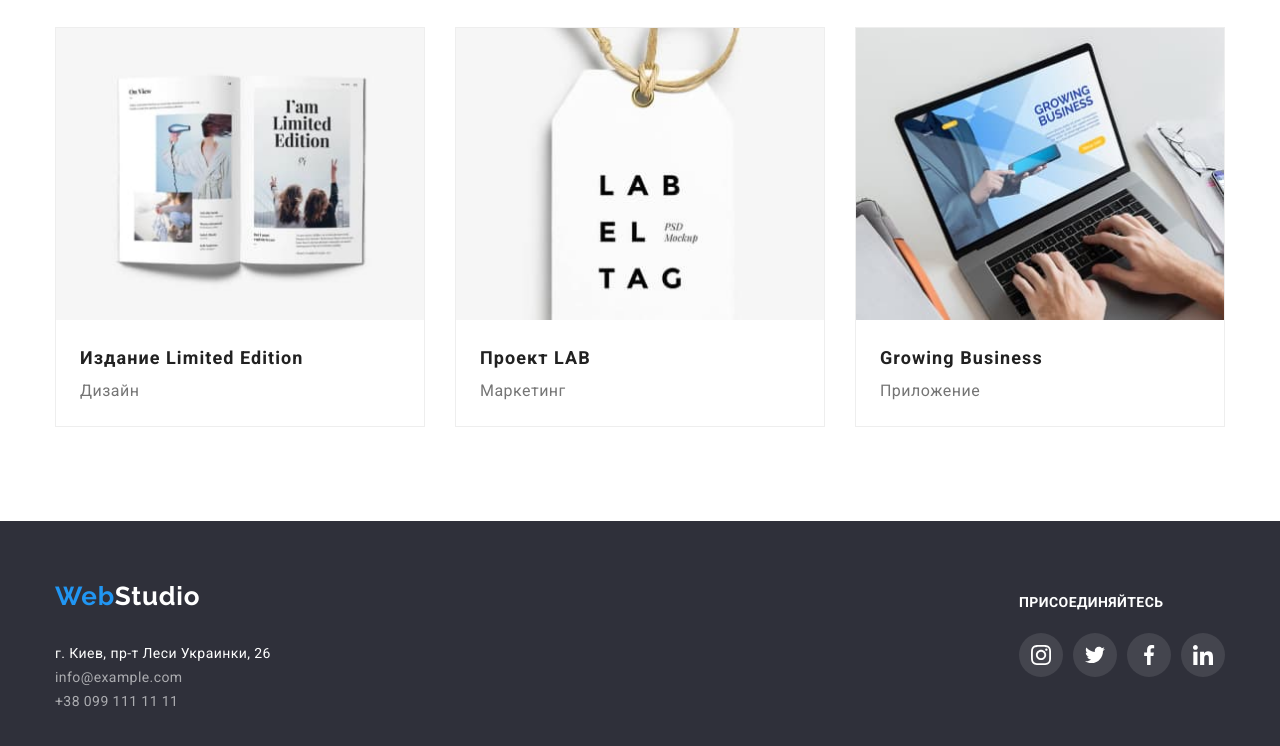
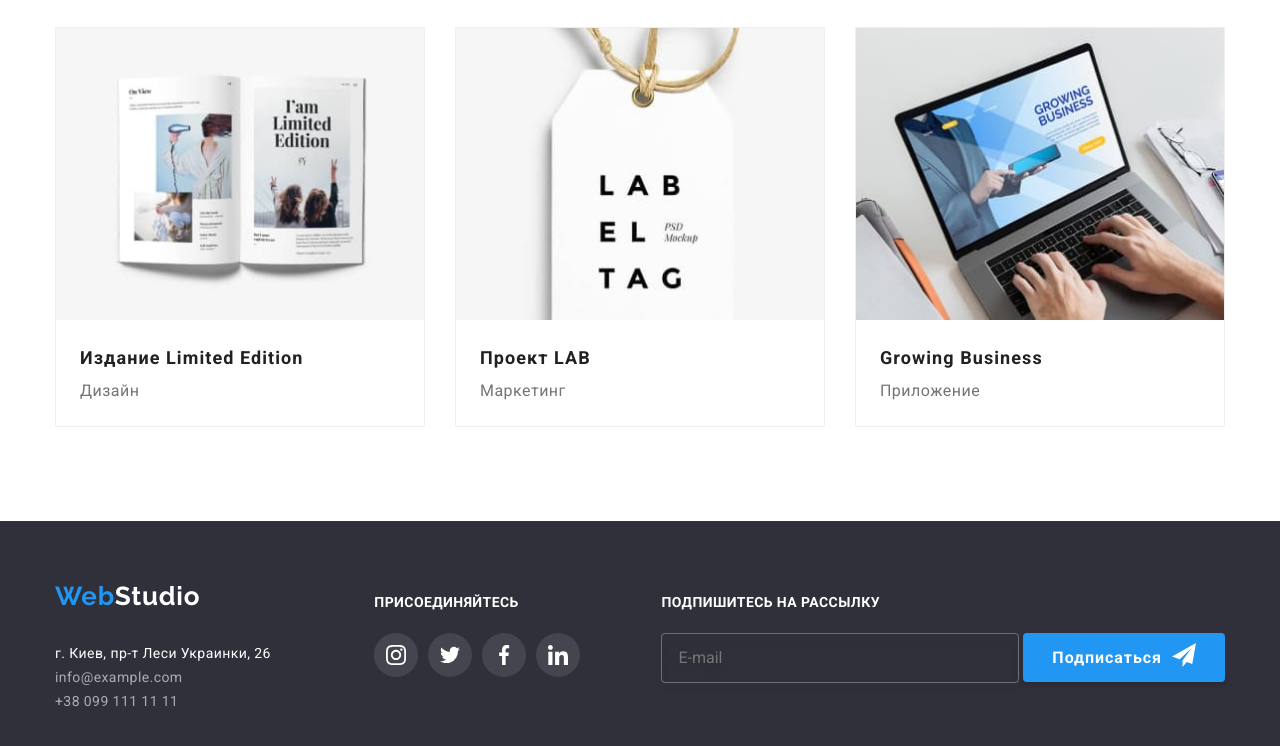
Before and after one commit to Kateryna-Borysenko/goit-markup-hw-06, a plain HTML site: page portfolio.html in a window 1280 px wide. Shown: the part 1100-1846 px from the top of the page. Drawn offline with nearby package versions, Linux system fonts and the light colour scheme.

Commit message:
Добавляет form в footer

```diff
--- a/css/styles.css
+++ b/css/styles.css
@@ -502,7 +502,7 @@ textarea {
 }
 .subscription button {
   display: inline-flex;
-  padding: 9px 28px 5px 28px;
+  padding: 9px 28px 4px 28px;
 }
 .subscription span {
   display: inline-block;
--- a/portfolio.html
+++ b/portfolio.html
@@ -305,6 +305,25 @@
               </li>
             </ul>
           </div>
+          <div class="box-item">
+            <form class="subscription">
+              <h3 class="title">Подпишитесь на рассылку</h3>
+              <input
+                type="email"
+                name="email"
+                id="subscription"
+                placeholder="E-mail"
+              />
+              <button class="button primary" type="submit">
+                Подписаться
+                <span>
+                  <svg class="icon" width="24" height="24">
+                    <use href="./images/icons.svg#send"></use>
+                  </svg>
+                </span>
+              </button>
+            </form>
+          </div>
         </div>
       </div>
     </footer>
```
